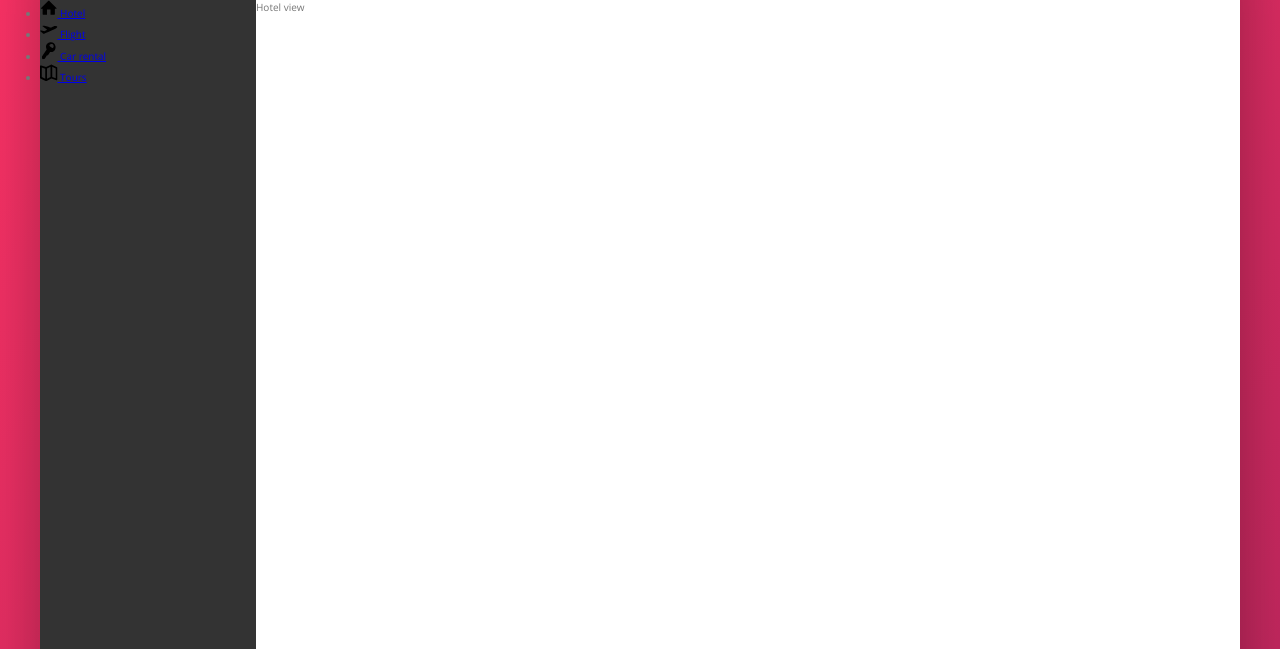
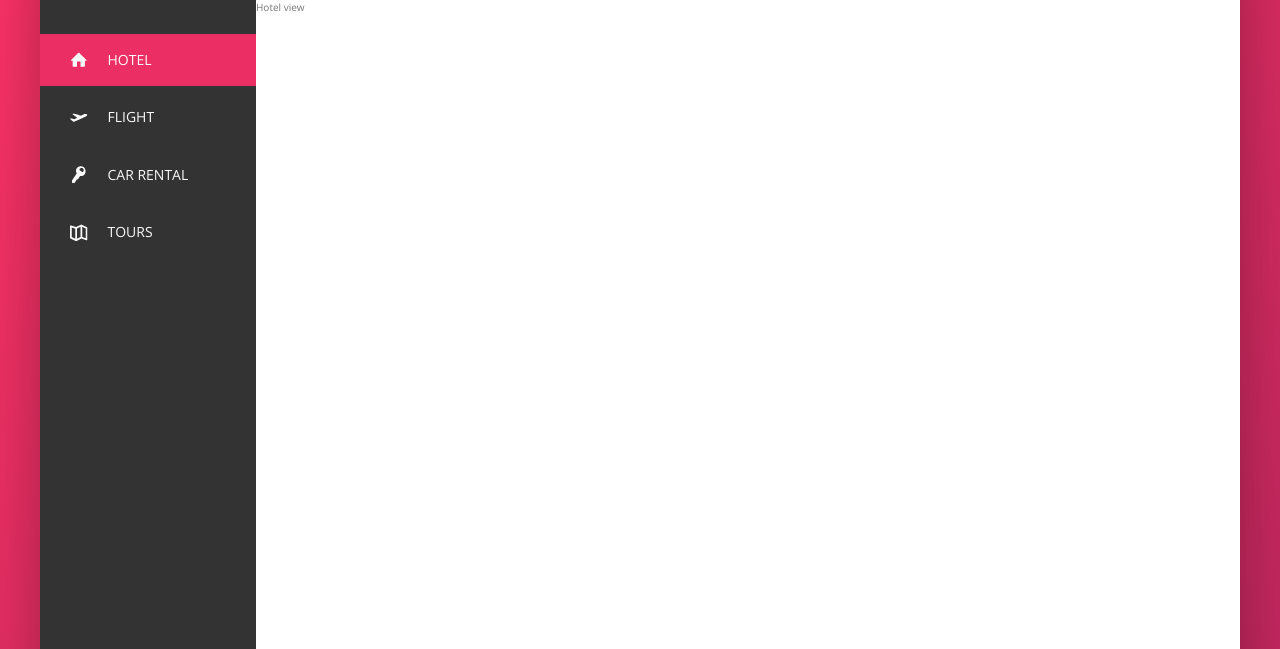
Before and after one commit to ruslantuchkov/Trillo-flexbox-project, a website: page index.html in a window 1280 px wide. Shown: the part 151-800 px from the top of the page. Drawn offline with nearby package versions, Linux system fonts and the light colour scheme.

Commit message:
Side-nav styling

```diff
--- a/index.html
+++ b/index.html
@@ -48,7 +48,7 @@
         <div class="content">
             <nav class="sidebar">
                 <ul class="side-nav">
-                    <li class="side-nave__item">
+                    <li class="side-nav__item side-nav__item--active">
                         <a href="#" class="side-nav__link">
                             <svg class="side-nav__icon">
                                 <use xlink:href="img/sprite.svg#icon-home"></use>
@@ -56,7 +56,7 @@
                             <span>Hotel</span>
                         </a>
                     </li>
-                    <li class="side-nave__item">
+                    <li class="side-nav__item">
                         <a href="#" class="side-nav__link">
                             <svg class="side-nav__icon">
                                 <use xlink:href="img/sprite.svg#icon-aircraft-take-off"></use>
@@ -64,7 +64,7 @@
                             <span>Flight</span>
                         </a>
                     </li>
-                    <li class="side-nave__item">
+                    <li class="side-nav__item">
                         <a href="#" class="side-nav__link">
                             <svg class="side-nav__icon">
                                 <use xlink:href="img/sprite.svg#icon-key"></use>
@@ -72,7 +72,7 @@
                             <span>Car rental</span>
                         </a>
                     </li>
-                    <li class="side-nave__item">
+                    <li class="side-nav__item">
                         <a href="#" class="side-nav__link">
                             <svg class="side-nav__icon">
                                 <use xlink:href="img/sprite.svg#icon-map"></use>
--- a/sass/_components.scss
+++ b/sass/_components.scss
@@ -121,15 +121,60 @@
 
 //SIDE NAVIGATION
 .side-nav {
+  font-size: 1.4rem;
+  list-style: none;
+  margin-top: 3.5rem;
+
   &__item {
+    position: relative;
+
+    &:not(:last-child) {
+      margin-bottom: 0.5rem;
+    }
   }
 
-  &__link {
+  &__item::before {
+    content: '';
+    position: absolute;
+    top: 0;
+    left: 0;
+    height: 100%;
+    width: 3px;
+    background-color: var(--color-primary);
+    transform: scaleY(0);
+    transition: transform 0.2s, width 0.4s cubic-bezier(1, 0, 0, 1) 0.2s,
+      background-color 0.1s; //0.2s delay
+  }
+
+  &__item:hover::before,
+  &__item--active:before {
+    transform: scaleY(1);
+    width: 100%;
+  }
+
+  &__item:active::before {
+    background-color: var(--color-primary-light);
+  }
+
+  &__link:link,
+  &__link:visited {
+    color: var(--color-grey-light-1);
+    text-decoration: none;
+    text-transform: uppercase;
+    display: block;
+    padding: 1.5rem 3rem;
+    position: relative; //чтобы работал z-index
+    z-index: 10;
+
+    display: flex;
+    align-items: center;
   }
 
   &__icon {
     width: 1.75rem;
     height: 1.75rem;
+    margin-right: 2rem;
+    fill: currentColor; //цвет текста текущего элемента или родителя
   }
 }
 
```
Also changed, not shown: css/style.css.
